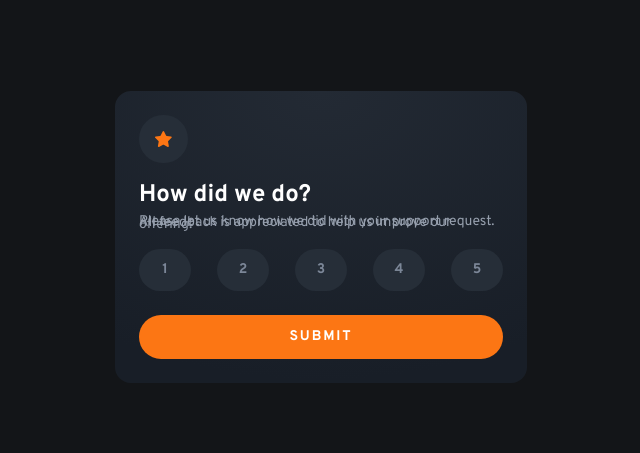
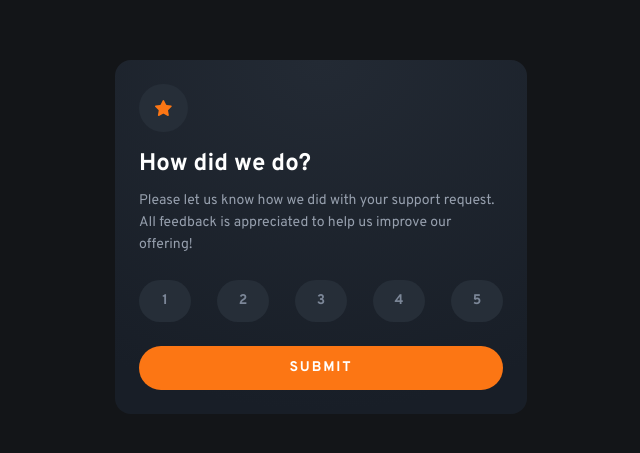
Before and after one commit to Danielsilvass/FeedBack_React, a React (Vite) app: page / in a window 1280 px wide. Shown: the part 163-616 px from the top of the page, without its empty margins (319-959 px from the left). Built offline with nearby package versions, Linux system fonts and the light colour scheme.

Commit message:
Ajuste final. Projeto finalizado

```diff
--- a/src/index.css
+++ b/src/index.css
@@ -7,7 +7,8 @@
     --color-medium-grey: #7C8798;
     --color-orange: #FC7614;
 
-    --leading-1: 1.375px;
+    --leading-1: 1.375rem;
+
     --tracking-1: 1.867px;
 
     --font-overpass: "Overpass", "sans-serif";
```
